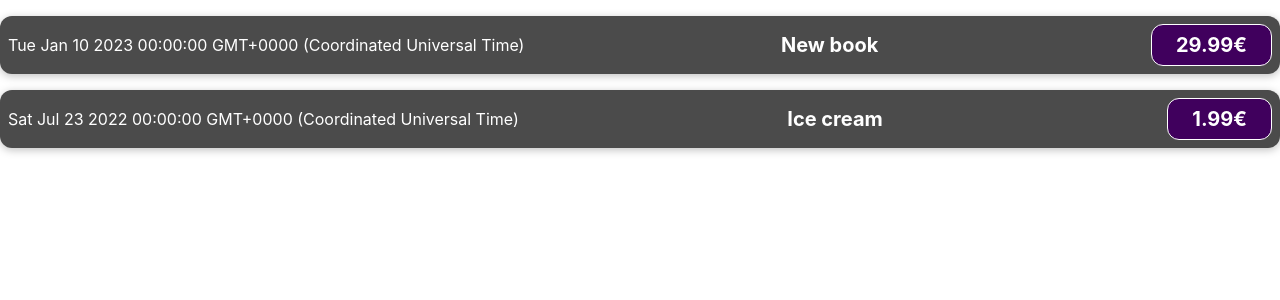
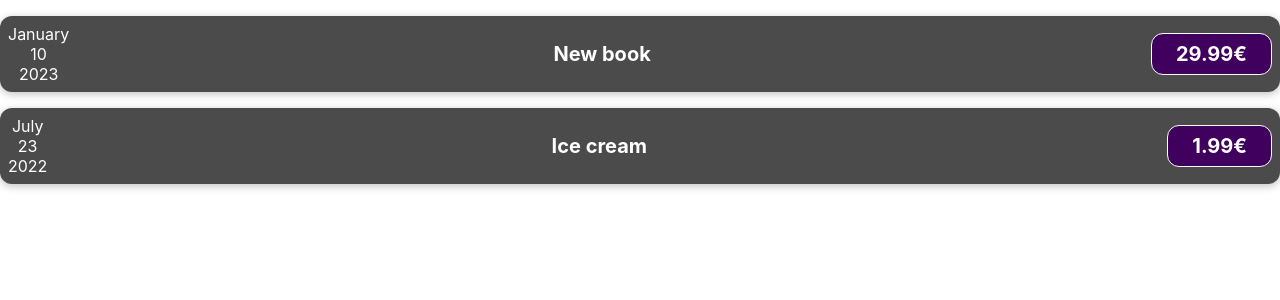
Before and after one commit to MarkusMaal2/my_expenses, a React (Create React App) app: page / in a window 1280 px wide. Shown: the top 300 px of the page. Built offline with nearby package versions, Linux system fonts and the light colour scheme.

Commit message:
JS logic in component

```diff
--- a/src/components/ExpenseItem.js
+++ b/src/components/ExpenseItem.js
@@ -1,11 +1,22 @@
 import './ExpenseItem.css'
 
 function ExpenseItem(props) {
+    const month = props.expenseData.date.toLocaleString('en-US', {month: 'long'})
+    const day = props.expenseData.date.toLocaleString('en-US', {day: '2-digit'})
+    const year = props.expenseData.date.getFullYear()
 
     return (
         <div className="expense-item">
             <div>
-                {props.expenseData.date.toString()}
+                <div>
+                    {month}
+                </div>
+                <div>
+                    {day}
+                </div>
+                <div>
+                    {year}
+                </div>
             </div>
             <div className="expense-item__description">
                 <h2>
```
